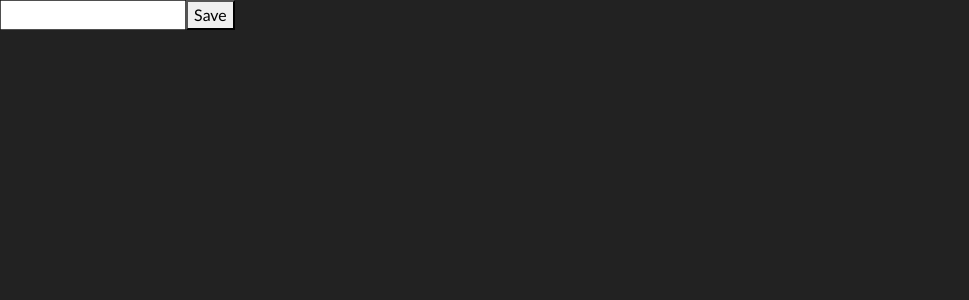
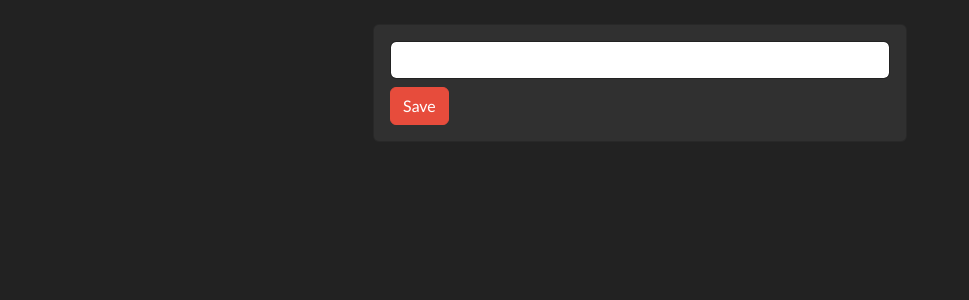
Before and after one commit to pab-mchn/task-aplication, a React (Create React App) app in the folder react-task-app/: page / in a window 1280 px wide. Shown: the top 300 px of the page, without its empty margins (0-969 px from the left). Built offline with nearby package versions, Linux system fonts and the light colour scheme.

Commit message:
add styles in form

```diff
--- a/react-task-app/src/App.tsx
+++ b/react-task-app/src/App.tsx
@@ -26,17 +26,26 @@ function App(): JSX.Element {
   }
 
   return (
-    <>
+    <div className="container p-4">
+      <div className="row">
+        <div className="col-md-6 offset-md-3">
+          <div className="card">
+            <div className="card-body">
               <form onSubmit={handleSubmit}>
-        <input type="text" onChange={e => setnewTask(e.target.value)} value={newTask}/>
-        <button>Save</button>
+                <input type="text" onChange={e => setnewTask(e.target.value)} value={newTask} className="form-control" />
+                <button className="btn btn-danger btn-block mt-2">Save</button>
               </form>
+            </div>
+          </div>
           {
             tasks.map((t: ITask, i: number) => {
               return <h1 key={i}>{t.name}</h1>
             })
           }
-    </>
+        </div>
+      </div>
+
+    </div>
   );
 }
 
```
Lines whose indentation alone changed are shown as unchanged.
